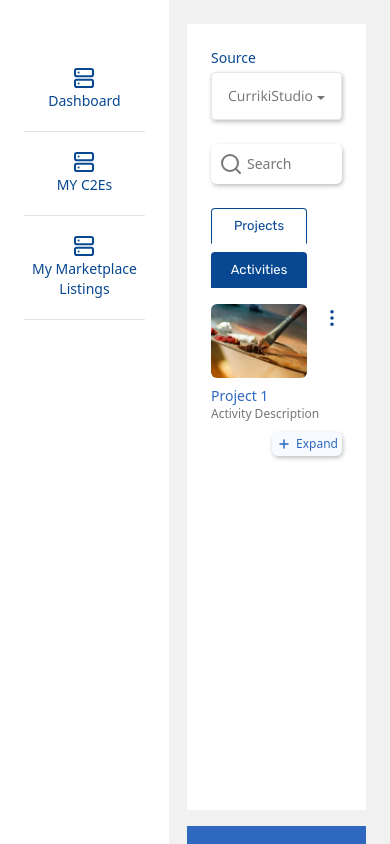
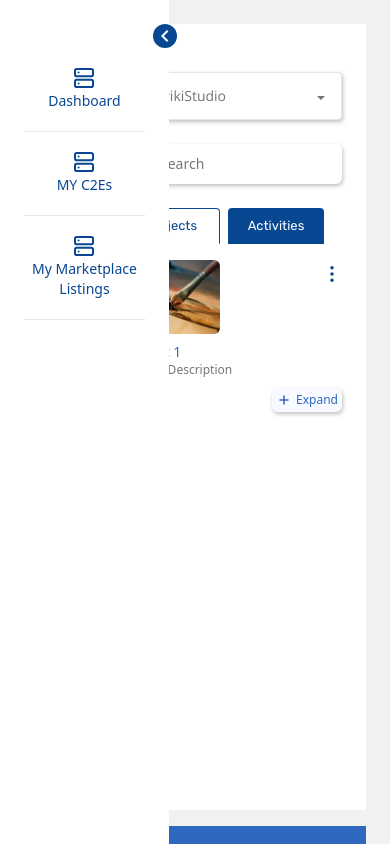
Before and after one commit to CurrikiEducationalExperiences/c2e-reader-prototype, a React (Create React App) app: page /builder in a window 390 px wide. Shown: the top 844 px of the page. Built offline with nearby package versions, Linux system fonts and the light colour scheme.

Commit message:
fix design

```diff
--- a/src/assets/css/tabs.scss
+++ b/src/assets/css/tabs.scss
@@ -296,8 +296,8 @@ ul.nav.nav-tabs {
         .accordion-button {
           font-family: "Rubik";
           font-style: normal;
-          font-weight: 400;
-          font-size: 10px;
+          font-weight: 500;
+          font-size: 14px;
           line-height: 20px;
           padding: 6px 8px;
           color: #767676;
@@ -418,7 +418,6 @@ ul.nav.nav-tabs {
       position: relative;
       z-index: 999;
     }
-
     .dropdown-toggle {
       background: transparent;
       border: none;
@@ -490,10 +489,10 @@ ul.nav.nav-tabs {
 .custom_label {
   font-family: "Rubik";
   font-style: normal;
-  font-weight: 300;
+  font-weight: 400;
   font-size: 14px;
-  line-height: 7px;
-  letter-spacing: 0.01em;
+  line-height: 20px;
+  // letter-spacing: 0.01em;
   color: #000000;
   margin: 0;
 }
--- a/src/components/dashboard/filterResult.js
+++ b/src/components/dashboard/filterResult.js
@@ -21,7 +21,7 @@ const FilterResult = () => {
             <div key={index} className="flex items-center gap-[6px] ">
               <img src={FIlter} alt="filter logo" />
 
-              <p className="font-normal  text-base text-black m-0">
+              <p className="font-normal text-base text-black m-0">
                 {item.filterResult} <span className="font-light text-xs">{item.total}</span>
               </p>
             </div>
@@ -36,7 +36,7 @@ const FilterResult = () => {
           <Accordion.Body>
             {name?.[0]?.resultList?.map((item, index) => (
               <div key={index} className="">
-                <p className=" mb-2 cursor-pointer flex items-center justify-between text-gray100 text-[8px] laeading-[15px] font-Rubik font-normal hover:text-primarycolor ">
+                <p className=" mb-2 cursor-pointer flex items-center justify-between text-gray100 text-[10px] laeading-[15px] font-Rubik font-medium hover:text-primarycolor ">
                   {item.name}
                   <span className=""> {item.number} </span>
                 </p>
@@ -50,7 +50,7 @@ const FilterResult = () => {
           <Accordion.Body>
             {type?.[0]?.resultList?.map((item, index) => (
               <div key={index} className="">
-                <p className=" mb-2 cursor-pointer flex items-center justify-between text-gray100 text-[8px] laeading-[15px] font-Rubik font-normal hover:text-primarycolor ">
+                <p className=" mb-2 cursor-pointer flex items-center justify-between text-gray100 text-[10px] laeading-[15px] font-Rubik font-medium hover:text-primarycolor ">
                   {item.name}
                   <span className=""> {item.number} </span>
                 </p>
@@ -63,7 +63,7 @@ const FilterResult = () => {
           <Accordion.Body>
             {License?.[0]?.resultList?.map((item, index) => (
               <div key={index} className="">
-                <p className=" mb-2 cursor-pointer flex items-center justify-between text-gray100 text-[8px] laeading-[15px] font-Rubik font-normal hover:text-primarycolor ">
+                <p className=" mb-2 cursor-pointer flex items-center justify-between text-gray100 text-[10px] laeading-[15px] font-Rubik font-medium hover:text-primarycolor ">
                   {item.name}
                   <span className=""> {item.number} </span>
                 </p>
@@ -76,7 +76,7 @@ const FilterResult = () => {
           <Accordion.Body>
             {contract?.[0]?.resultList?.map((item, index) => (
               <div key={index} className="">
-                <p className=" mb-2 cursor-pointer flex items-center justify-between text-gray100 text-[8px] laeading-[15px] font-Rubik font-normal hover:text-primarycolor ">
+                <p className=" mb-2 cursor-pointer flex items-center justify-between text-gray100 text-[10px] laeading-[15px] font-Rubik font-medium hover:text-primarycolor ">
                   {item.name}
                   <span className=""> {item.number} </span>
                 </p>
--- a/src/components/layout/index.js
+++ b/src/components/layout/index.js
@@ -1,14 +1,20 @@
 import React from "react";
 
-import Navbar from "./navbar";
+// import Navbar from "./navbar";
 import Sidebar from "./sidebar";
 
+import { useLocation } from "react-router-dom";
+
 const Layout = () => {
+  const Location = useLocation();
+
+  const [expand, setExpand] = React.useState(false);
+
   return (
     <div className="">
       {/* <Navbar /> */}
-      <div className="flex w-full h-full  ">
-        <Sidebar />
+      <div className="flex w-full h-full relative ">
+        <Sidebar Location={Location} setExpand={setExpand} expand={expand} />
       </div>
     </div>
   );
--- a/src/components/layout/sidebar.js
+++ b/src/components/layout/sidebar.js
@@ -1,15 +1,14 @@
 import React from "react";
 
+import Opensidebar from "../../assets/images/open-sidebar.svg";
+import Closesidebar from "../../assets/images/close-sidebar.svg";
 import SideBarIcon from "../../assets/images/sidebar-icon.svg";
 import { Link } from "react-router-dom";
-import { useLocation } from "react-router-dom";
 
-const Sidebar = () => {
-  const Location = useLocation();
-
+const Sidebar = ({ Location, expand, setExpand }) => {
   return (
-    <div className="min-w-[70px] bg-white h-screen z-50 fixed top-0 left-0 px-4 py-5">
-      <div className="w-full h-full flex flex-col justify-start">
+    <div className="min-w-[70px] bg-white h-screen z-50 fixed top-0 left-0 px-4 py-5 transition ease-in-out delay-150">
+      <div className={`"w-full h-full flex flex-col justify-start" ${!expand ? "block" : "hidden"}`}>
         <Link to="/" className="no-underline hover:underline w-full ">
           <div
             className={`${
@@ -17,7 +16,7 @@ const Sidebar = () => {
             } w-full border-b-[1px] border-solid border-lightgrey text-center py-[20px] px-2 flex flex-col items-center gap-[3px] `}
           >
             <img src={SideBarIcon} alt="SideBarIcon" className="w-5 h-5" />
-            <h4 className="font-normal  text-sm text-[#084892] m-0 ">Dashboard</h4>
+            <h4 className="font-normal text-sm text-[#084892] m-0">Dashboard</h4>
           </div>
         </Link>
         <Link to="/my-c2e" className="no-underline hover:underline w-full">
@@ -27,7 +26,7 @@ const Sidebar = () => {
             } w-full border-b-[1px] border-solid border-lightgrey text-center py-[20px] px-2 flex flex-col items-center gap-[3px]`}
           >
             <img src={SideBarIcon} alt="SideBarIcon" className="w-5 h-5" />
-            <h4 className="font-normal  text-sm text-[#084892] m-0">MY C2Es</h4>
+            <h4 className="font-normal text-sm text-[#084892] m-0">MY C2Es</h4>
           </div>
         </Link>
         <Link to="/my-marketplace" className="no-underline hover:underline w-full">
@@ -37,11 +36,15 @@ const Sidebar = () => {
             } w-full border-b-[1px] border-solid border-lightgrey text-center py-[20px] px-2 flex flex-col items-center gap-[3px]`}
           >
             <img src={SideBarIcon} alt="SideBarIcon" className="w-5 h-5" />
-            <h4 className="font-normal  text-sm text-[#084892] m-0">
+            <h4 className="font-normal text-sm text-[#084892] m-0">
               My Marketplace <br /> Listings
             </h4>
           </div>
         </Link>
+      </div>
+
+      <div onClick={() => setExpand(expand ? false : true)} className="absolute top-6 right-[-8px] z-[99] block lg:hidden ">
+        <img src={expand ? Opensidebar : Closesidebar} alt="" className="cursor-pointer" />
       </div>
     </div>
   );
--- a/src/pages/builder/index.js
+++ b/src/pages/builder/index.js
@@ -8,7 +8,7 @@ import LicenseC2E from "./licenseC2E";
 const Index = () => {
   const [openRoyalties, setOpenRoyalties] = useState(false);
   return (
-    <div className="max-w-full mx-auto mt-4 w-full pb-8 bg-mainbg pl-[187px] pr-6 flex flex-col md:flex-row items-start justify-between gap-[16px] calc-function">
+    <div className="max-w-full mx-auto mt-4 w-full pb-8 bg-mainbg pl-[100px] lg:pl-[187px] pr-6 flex flex-col md:flex-row items-start justify-between gap-[16px] calc-function">
       {openRoyalties ? (
         <LicenseC2E />
       ) : (
```
Also changed, not shown: src/assets/images/close-sidebar.svg (added), src/assets/images/open-sidebar.svg (added).
